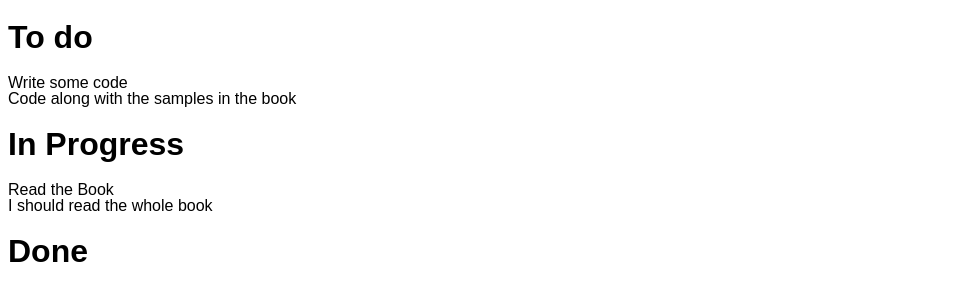
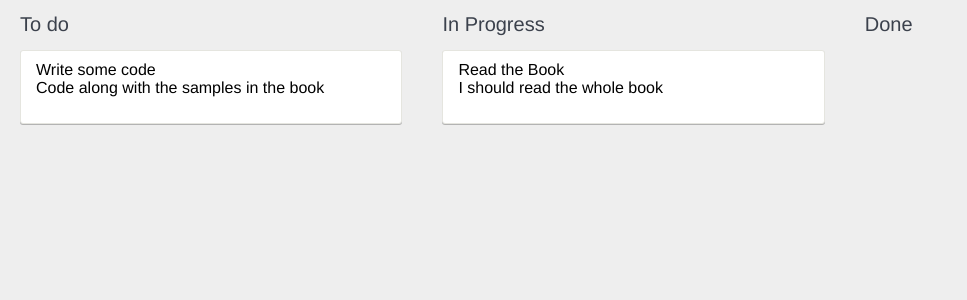
Before and after one commit to singun/kanban-app, a React app: page / in a window 1280 px wide. Shown: the top 300 px of the page, without its empty margins (0-967 px from the left). Built offline with nearby package versions, Linux system fonts and the light colour scheme.

Commit message:
add sytle.css

```diff
--- a/app/CheckList.js
+++ b/app/CheckList.js
@@ -2,11 +2,11 @@
 
 class CheckList extends Component {
     render() {
-        let tasks = this.props.tasks.map((task) => {
+        var tasks = this.props.tasks.map((task) => {
+            console.log('task=',task);
+
             <li className="checklist__task">
-                <input type="checkbox" defaultChecked={task.done} />
-                {task.name}
-                <a href="#" className="checklist__tasks--remove" />
+                adf
             </li>
         });
 
--- a/public/styles.css
+++ b/public/styles.css
@@ -1,6 +1,91 @@
+*{
+    box-sizing: border-box;
+}
+
+html, body, #app {
+    height: 100%;
+    margin: 0;
+    padding: 0;
+}
+
 body {
-  font: 16px/1 sans-serif;
+    background: #eee;
+    font-family: "Helvetica Neue", Helvetica, Arial, sans-serif;
 }
-#root {
-  height: 100%;
+
+h1{
+    font-weight: 200;
+    color: #3b414c;
+    font-size: 20px;
 }
+
+ul {
+    list-style-type: none;
+    padding: 0;
+    maring: 0;
+}
+
+.app {
+    white-space: nowrap;
+    height: 100%;
+}
+
+.list {
+    position: relative;
+    display: inline-block;
+    vertical-align: top;
+    white-space: normal;
+    height: 100%;
+    width: 33%;
+    padding: 0 20px;
+    overflow: auto;
+}
+
+.list:not(:last-child):after {
+    content: "";
+    position: absolute;
+    top: 0;
+    right: 0;
+    width: 1px;
+    height: 99%;
+}
+
+.card {
+    position: relative;
+    z-index: 1;
+    background: #fff;
+    width: 100%;
+    padding: 10px 10px 10px 15px;
+    margin: 0 0 10px 0;
+    overflow: auto;
+    border: 1px solid #e5e5df;
+    border-radius: 3px;
+    box-shadow: 0 1px 0 rgba(0, 0, 0, 0.25);
+}
+
+.card__title {
+    font-weight: bold;
+    border-bottom: solid 5px transparent;
+}
+
+.card__title:before {
+    display: inline-block;
+    width: 1em;
+    content: '▶';
+}
+
+.card__title--is-open:before {
+    content: '▼';
+}
+
+.checklist__task:first-child {
+    margin-top: 10px;
+    padding-top: 10px;
+    border-top: dashed 1px #ddd;
+}
+
+.checklist__task--remove:after {
+    display: inline-block;
+    color: #d66;
+    content: '+';
+}
```
